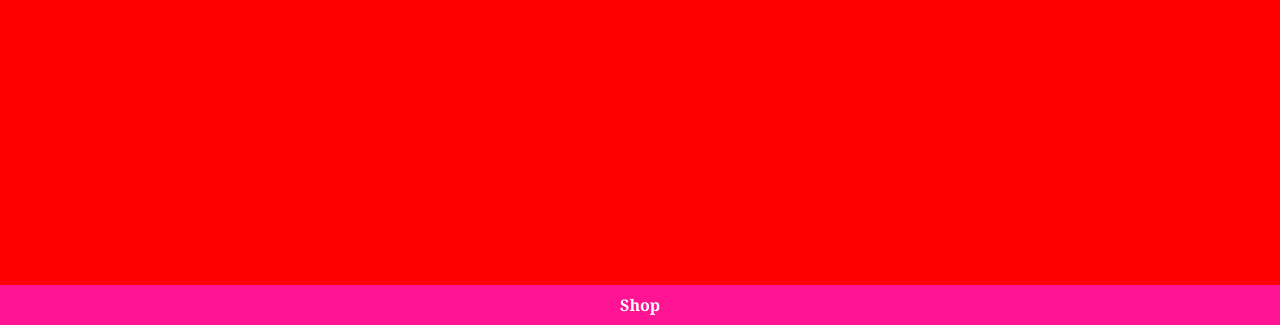
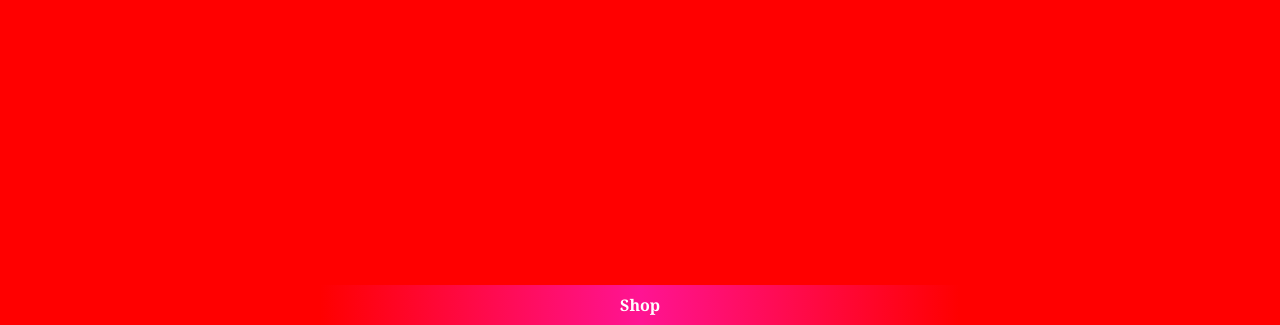
Before and after one commit to DrakoHyena/suckmyballs.biz, a website: page public/index.html in a window 1280 px wide. Shown: the part 475-800 px from the top of the page. Drawn offline with Linux system fonts and the light colour scheme.

Commit message:
better footer

```diff
--- a/public/styles.css
+++ b/public/styles.css
@@ -17,7 +17,9 @@ html body {
     justify-content: space-evenly;
     width: 100%;
     height: 5%;
-    background: deeppink;
+    position: relative;
+    top: 5%;
+    background: linear-gradient(90deg, red, red, deeppink, red, red);
 }
 
 .footer>button {
@@ -49,7 +51,7 @@ html body {
 
 .box {
     width: 100%;
-    height: 95%;
+    height: 90%;
 }
 
 #box1 {
```
